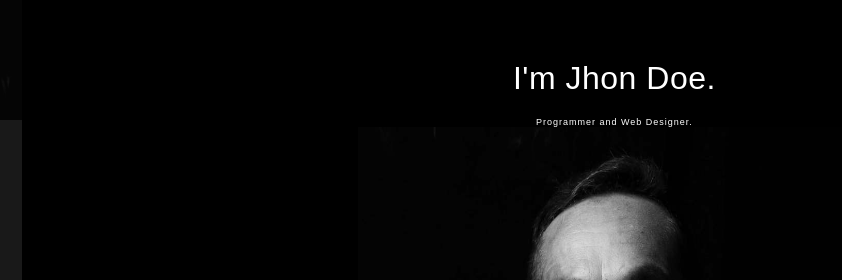
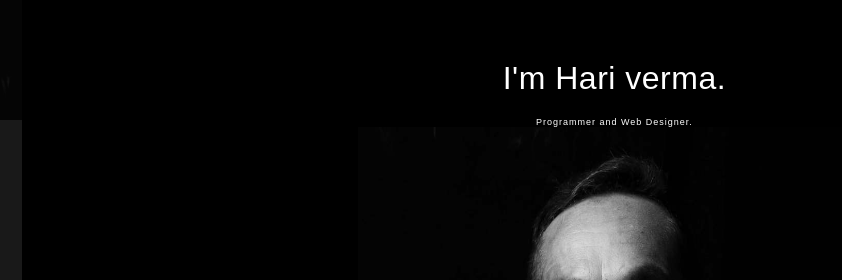
Before and after one commit to hariverma064/Portfolio, a plain HTML site: page index.html in a window 1280 px wide. Shown: the top 280 px of the page, 73-915 px from the left. Drawn offline with Linux system fonts and the light colour scheme.

Commit message:
update the name and style for center

```diff
--- a/css/styles.css
+++ b/css/styles.css
@@ -58,6 +58,7 @@ h6 {
   color: white;
   font-weight: lighter;
   font-family: "Montserrat", sans-serif;
+  text-align: center;
 
   /* margin-bottom: -50px; */
   z-index: 1;
--- a/index.html
+++ b/index.html
@@ -26,7 +26,7 @@
       </div>
       <div class="mainContainer">
         <div class="heading">
-          <h1 class="headingText">I'm Jhon Doe.</h1>
+          <h1 class="headingText">I'm Hari verma.</h1>
           <p class="headingParagraph">Programmer and Web Designer.</p>
         </div>
         <img src="images/bg.jpg" class="bgContainer" />
```
